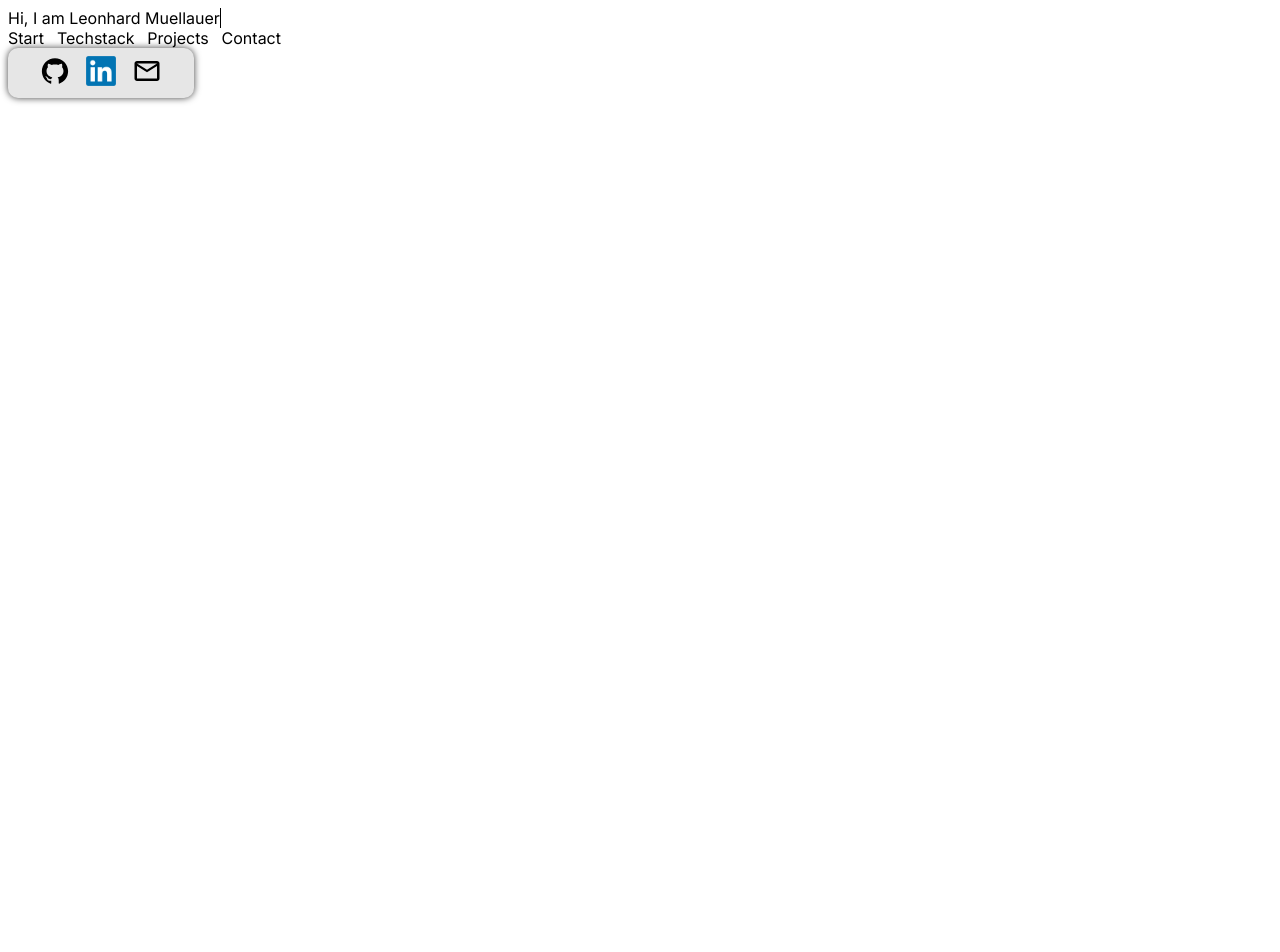
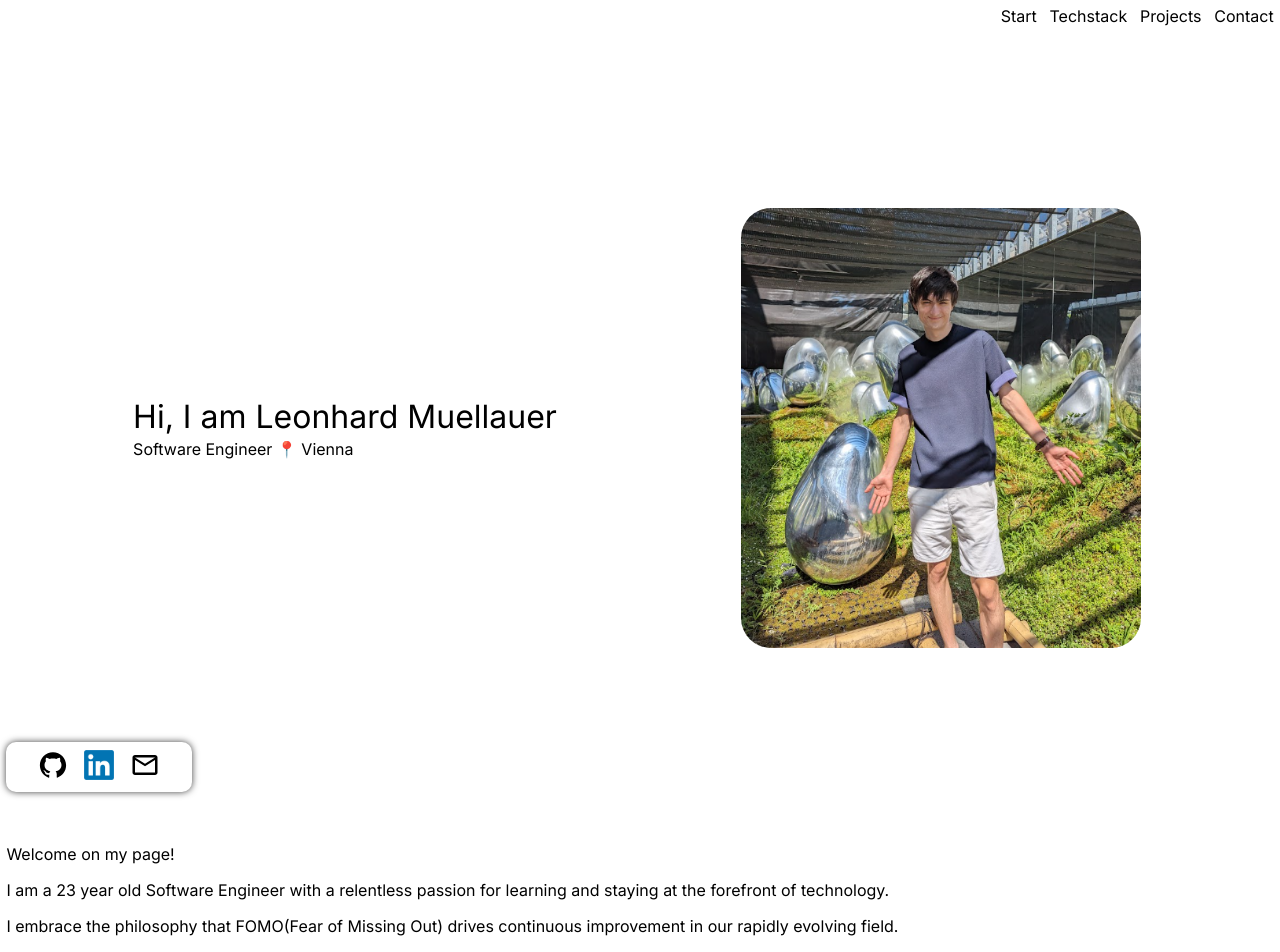
Before and after one commit to Reonharudo/dev-portfolio, a Next.js app: page / in a window 1280 px wide. Shown: the top 952 px of the page. Before the commit the page ends 800 px from the top, so only its background shows below. Built offline with nearby package versions, Linux system fonts and the light colour scheme.

Commit message:
Finished StartSection

```diff
--- a/src/app/globals.css
+++ b/src/app/globals.css
@@ -1,3 +1,8 @@
+body {
+    margin: 0;
+    padding: 0;
+}
+
 :root {
     --font-color: #000000;
     --background-1: #e6e6e6;
--- a/src/app/layout.tsx
+++ b/src/app/layout.tsx
@@ -1,22 +1,36 @@
-import type { Metadata } from 'next'
-import { Inter } from 'next/font/google'
-import './globals.css'
-
-const inter = Inter({ subsets: ['latin'] })
+import type { Metadata } from "next";
+import { Inter } from "next/font/google";
+import "./globals.css";
+import styles from "./rootLayout.module.css";
+import { FloatingLinkBar } from "@/components/FloatingLinkBar/FloatingLinkBar";
+import { NavigationBar } from "@/components/NavigationBar/NavigationBar";
+const inter = Inter({ subsets: ["latin"] });
 
 export const metadata: Metadata = {
-  title: 'Create Next App',
-  description: 'Generated by create next app',
-}
+    title: "Create Next App",
+    description: "Generated by create next app",
+};
 
 export default function RootLayout({
-  children,
+    children,
 }: {
-  children: React.ReactNode
+    children: React.ReactNode;
 }) {
-  return (
-    <html lang="en">
-      <body className={inter.className}>{children}</body>
-    </html>
-  )
+    return (
+        <html lang="en">
+            <body className={inter.className}>
+                <div className={styles.app}>
+                    <div className={styles.navigation_container}>
+                        <NavigationBar />
+                    </div>
+
+                    <div className={styles.main_content}>{children}</div>
+
+                    <div className={styles.footer}>
+                        <FloatingLinkBar />
+                    </div>
+                </div>
+            </body>
+        </html>
+    );
 }
--- a/src/app/page.tsx
+++ b/src/app/page.tsx
@@ -1,9 +1,11 @@
+import { AboutSection } from "@/components/AboutSection/AboutSection";
 import { StartSection } from "@/components/StartSection/StartSection";
 
 export default function Home() {
     return (
         <div>
             <StartSection />
+            <AboutSection />
         </div>
     );
 }
--- /dev/null
+++ b/src/app/rootLayout.module.css
@@ -0,0 +1,19 @@
+.app {
+    padding: 0.4rem;
+    display: flex;
+    flex-direction: column;
+}
+
+.main_content {
+    grid-area: main_content;
+}
+
+.navigation_container {
+    grid-area: header;
+    display: flex;
+    justify-content: end;
+}
+
+.footer {
+    grid-area: footer;
+}
--- /dev/null
+++ b/src/components/AboutSection/AboutSection.tsx
@@ -0,0 +1,25 @@
+export function AboutSection() {
+    return (
+        <section>
+            <p>Welcome on my page!</p>
+            <p>
+                I am a 23 year old Software Engineer with a relentless passion
+                for learning and staying at the forefront of technology.
+            </p>
+            <p>
+                I embrace the philosophy that FOMO(Fear of Missing Out) drives
+                continuous improvement in our rapidly evolving field.
+            </p>
+
+            <p>
+                Beyond my software engineering endeavours, I am a hardware
+                enthusiast as you may see on the pictures on your right :)
+                Additionally, I actively collect and peruse Wikipedia articles
+                spanning topics from medical science to philosophical or
+                history, maintaining them as valuable references.
+            </p>
+            <p>Thank you for reading!</p>
+            <p>Leonhard Muellauer</p>
+        </section>
+    );
+}
--- a/src/components/FloatingLinkBar/FloatingLinkBar.module.css
+++ b/src/components/FloatingLinkBar/FloatingLinkBar.module.css
@@ -1,15 +1,17 @@
 .container {
     display: inline-flex;
+    position: fixed;
     padding: 0.5rem;
     padding-left: 2rem;
     padding-right: 2rem;
     border-radius: 10px;
     flex-direction: row;
     gap: 1rem;
-
-    background-color: var(--background-1);
+    bottom: 0.5rem;
 
     box-shadow: 0px 0px 7px 0px rgba(0, 0, 0, 0.75);
     -webkit-box-shadow: 0px 0px 7px 0px rgba(0, 0, 0, 0.75);
     -moz-box-shadow: 0px 0px 7px 0px rgba(0, 0, 0, 0.75);
+
+    backdrop-filter: blur(10px);
 }
--- a/src/components/NavigationBar/NavigationItem/NavigationItem.module.css
+++ b/src/components/NavigationBar/NavigationItem/NavigationItem.module.css
@@ -1,8 +1,9 @@
-.link{
+.link {
     color: var(--font-color);
     text-decoration: none;
+    border-bottom: 0.13rem solid transparent;
 }
 
-.link:hover{
+.link:hover {
     border-bottom: 0.13rem solid black;
 }
--- a/src/components/StartSection/StartSection.module.css
+++ b/src/components/StartSection/StartSection.module.css
@@ -0,0 +1,63 @@
+/*
+    Basic Structure
+*/
+
+.container {
+    display: grid;
+    grid-template-columns: 50% 50%;
+    grid-template-areas: "description avatar_image";
+    width: 80%;
+    margin: 0 auto;
+    height: 100vh;
+    column-gap: 3rem;
+}
+.avatar_image_container {
+    grid-area: avatar_image;
+    align-items: center;
+    justify-content: center;
+    display: flex;
+}
+
+.description_container {
+    grid-area: description;
+    display: flex;
+    align-items: center;
+}
+
+/*
+    Description
+*/
+.description {
+    display: flex;
+    flex-direction: column;
+    gap: 0.2rem;
+}
+
+/*
+    Avatar Image
+*/
+.avatar_image {
+    border-radius: 30px;
+}
+
+@media screen and (width <= 940px) {
+    .container {
+        height: 100vh;
+        grid-template-columns: none;
+        grid-template-rows: 30vh;
+        grid-template-areas:
+            "description"
+            "avatar_image";
+        row-gap: 0rem;
+        width: 100%;
+    }
+
+    .avatar_image {
+        width: 90%;
+        height: auto;
+    }
+
+    .avatar_image_container {
+        align-items: flex-start;
+    }
+}
--- a/src/components/StartSection/StartSection.tsx
+++ b/src/components/StartSection/StartSection.tsx
@@ -1,13 +1,28 @@
 import { FloatingLinkBar } from "../FloatingLinkBar/FloatingLinkBar";
 import { NavigationBar } from "../NavigationBar/NavigationBar";
 import { TypingText } from "./TypingText/TypingText";
+import styles from "./StartSection.module.css";
+import Image from "next/image";
 
 export function StartSection() {
     return (
-        <div>
-            <TypingText />
-            <NavigationBar />
-            <FloatingLinkBar />
+        <div className={styles.container}>
+            <div className={styles.description_container}>
+                <div className={styles.description}>
+                    <TypingText />
+                    <span>Software Engineer 📍 Vienna</span>
+                </div>
+            </div>
+
+            <div className={styles.avatar_image_container}>
+                <Image
+                    className={styles.avatar_image}
+                    src={"/me.png"}
+                    alt={"LinkedIn Logo"}
+                    width={400}
+                    height={440}
+                />
+            </div>
         </div>
     );
 }
--- a/src/components/StartSection/TypingText/TypingText.module.css
+++ b/src/components/StartSection/TypingText/TypingText.module.css
@@ -1,6 +1,13 @@
+.headline {
+    font-size: 2rem;
+    font-weight: 400;
+    margin: 0;
+}
+
 .animated_caret {
-    border-right: 0.05em solid;
+    border-right: 0.13rem solid var(--font-color);
     animation: caret 1s steps(1) infinite;
+    margin-left: 0.65rem;
 }
 
 @keyframes caret {
--- a/src/components/StartSection/TypingText/TypingText.tsx
+++ b/src/components/StartSection/TypingText/TypingText.tsx
@@ -3,21 +3,19 @@ import { useEffect, useRef, useState } from "react";
 import styles from "./TypingText.module.css";
 
 export function TypingText() {
-    const spanRef = useRef<HTMLElement | null>(null);
     const [typedText, setTypedText] = useState<string>("");
 
     async function startAnimation() {
         const endText = "Hi, I am Leonhard Muellauer ";
-        const animatedTextElem = spanRef.current;
+
         console.log("starting");
         let currentProgress = "";
-        if (animatedTextElem) {
-            for (let i = 0; i < endText.length; i++) {
-                await sleepForMS(200);
 
-                currentProgress += endText.charAt(i);
-                setTypedText(currentProgress);
-            }
+        for (let i = 0; i < endText.length; i++) {
+            await sleepForMS(100);
+
+            currentProgress += endText.charAt(i);
+            setTypedText(currentProgress);
         }
     }
 
@@ -27,18 +25,19 @@ export function TypingText() {
 
     useEffect(() => {
         startAnimation();
-        if (spanRef.current) {
-            spanRef.current.innerHTML = "";
-        }
     }, []);
 
     return (
         <div>
-            <span ref={spanRef}>
-                {"Hi, I am Leonhard Muellauer "}
+            <h1 className={styles.headline}>
+                <noscript>{"Hi, I am Leonhard Muellauer "}</noscript>
+
                 {typedText}
-            </span>
-            <span aria-hidden="true" className={styles.animated_caret}></span>
+                <span
+                    aria-hidden="true"
+                    className={styles.animated_caret}
+                ></span>
+            </h1>
         </div>
     );
 }
```
Also changed, not shown: public/me.jpg (added), public/me.png (added), src/components/AboutSection/AboutSection.module.css (added).
